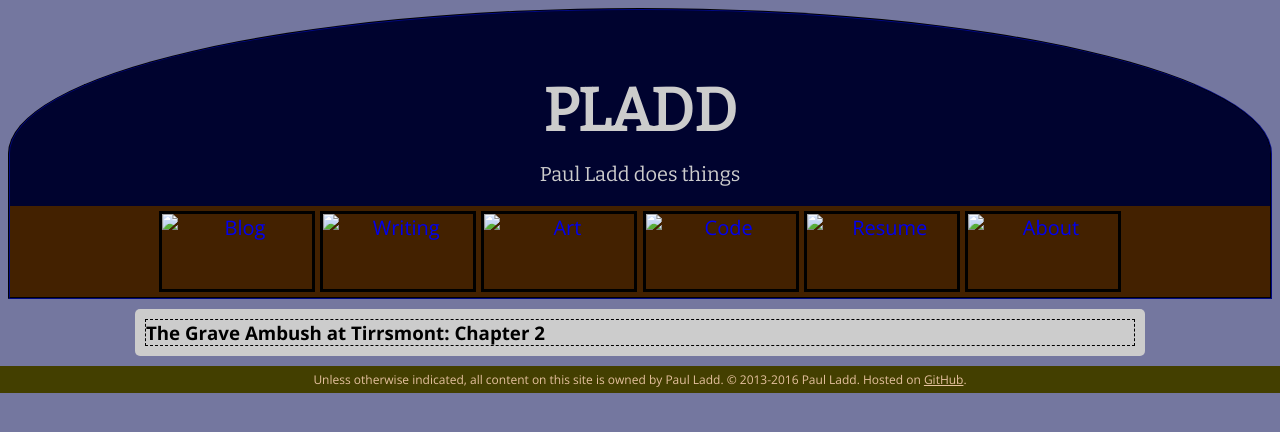
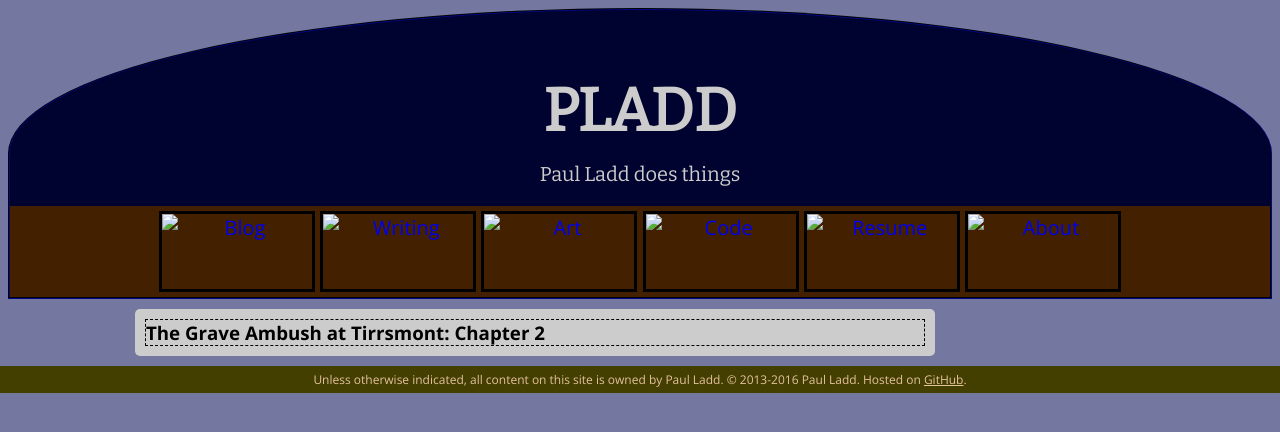
Before and after one commit to itspladd/personal-website-old, a Jekyll site: the page built from writing/rpg_stories/tirrsmont/_posts/2016-01-01-tirrsmont-chapter-one.md, in a window 1280 px wide. Shown: the top 432 px of the page. Built offline with Jekyll 4.4.1, drawn with Linux system fonts in a browser that asks for light colours.

Commit message:
-fullscreen section, +normal section

```diff
--- a/_layouts/chapter.html
+++ b/_layouts/chapter.html
@@ -1,7 +1,7 @@
 ---
 layout: default
 ---
-    <section class="fullscreen">
+    <section>
         <article>
             <h1>{{ page.title }}</h1>
             {{ content }}
```
